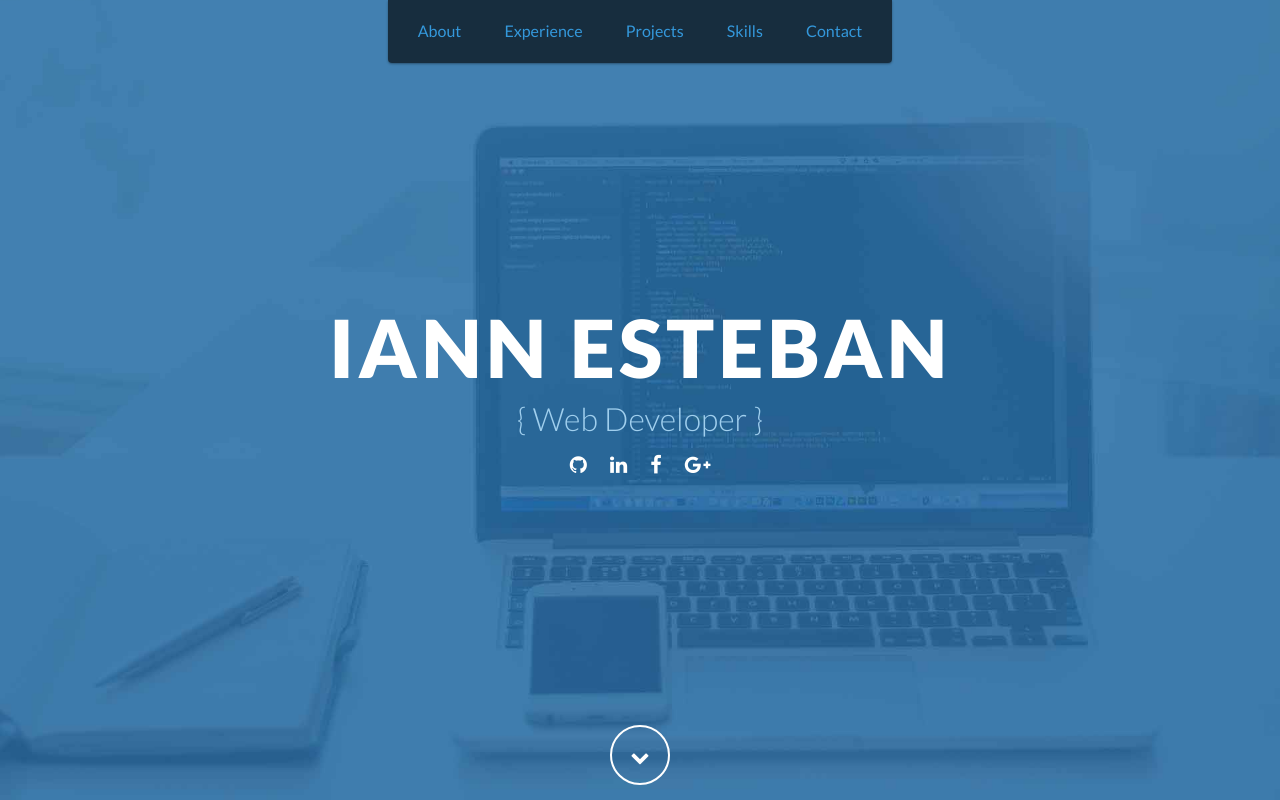
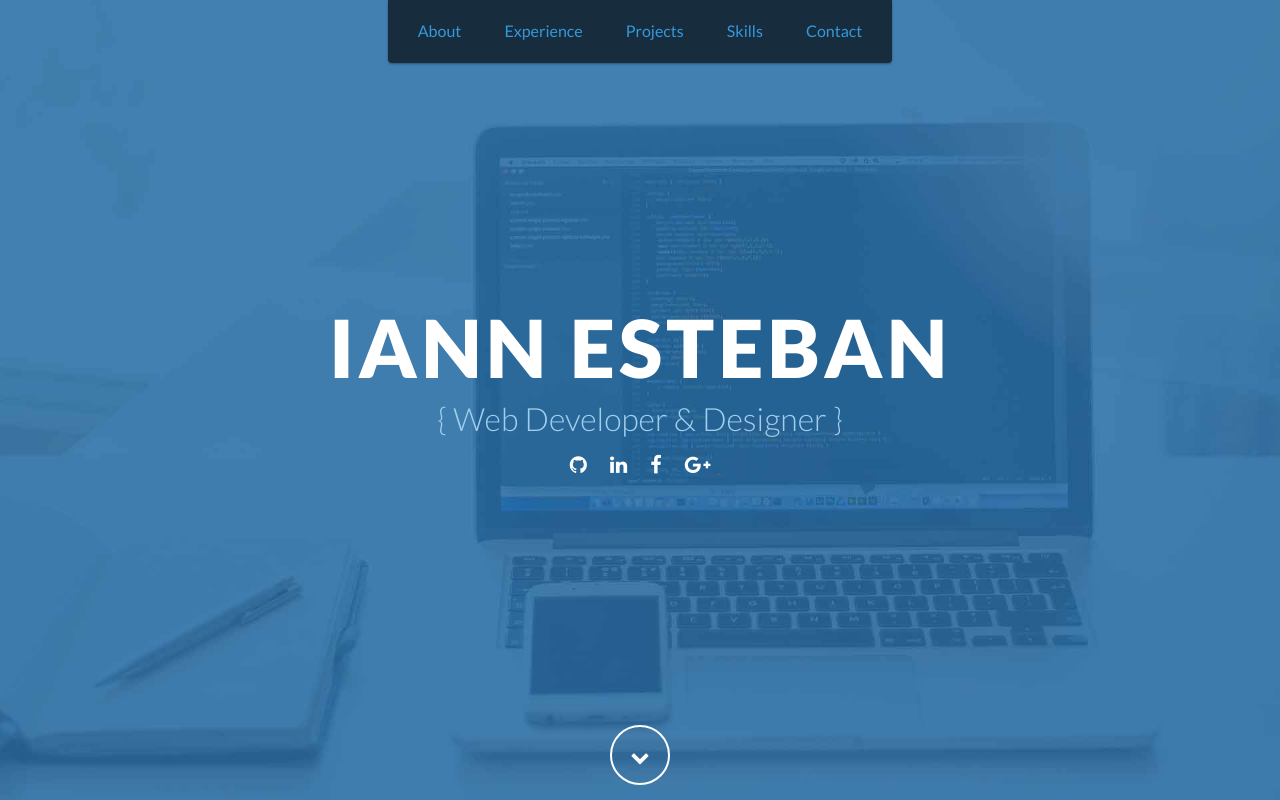
Before and after one commit to iannesteban/demo, a plain HTML site: page index.html in a window 1280 px wide. Shown: the top 800 px of the page. Drawn offline with nearby package versions, Linux system fonts and the light colour scheme.

Commit message:
update lead text

```diff
--- a/index.html
+++ b/index.html
@@ -48,7 +48,7 @@
     <div id="lead">
         <div id="lead-content">
             <h1>Iann Esteban</h1>
-            <h2>{ Web Developer }</h2>
+            <h2>{ Web Developer & Designer }</h2>
             <div class="social">
                     <ul>
                         <li>
```
